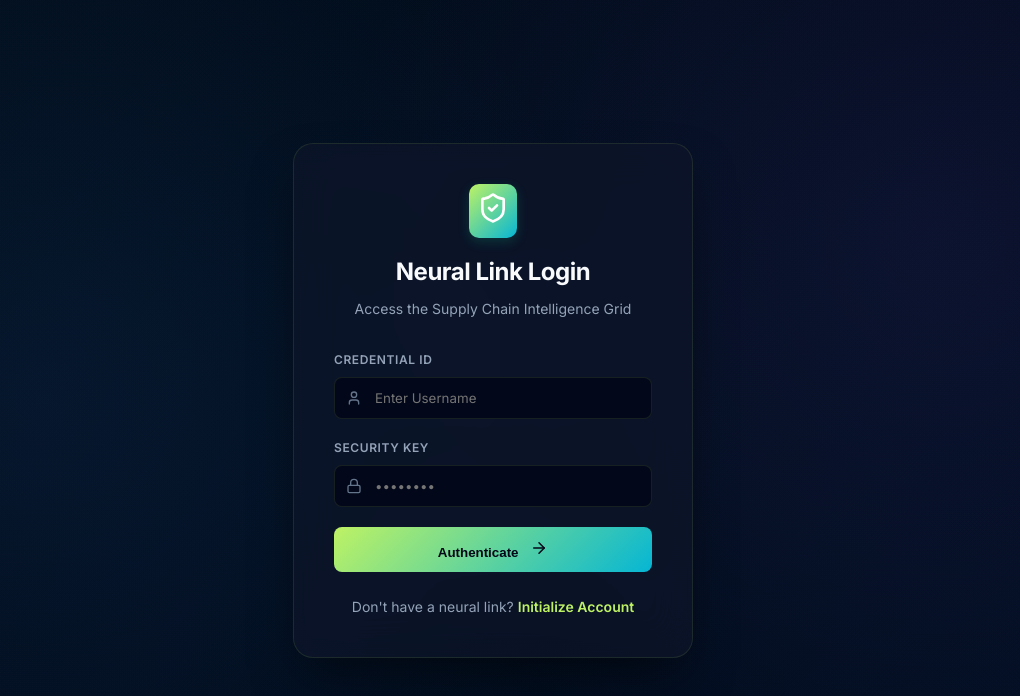
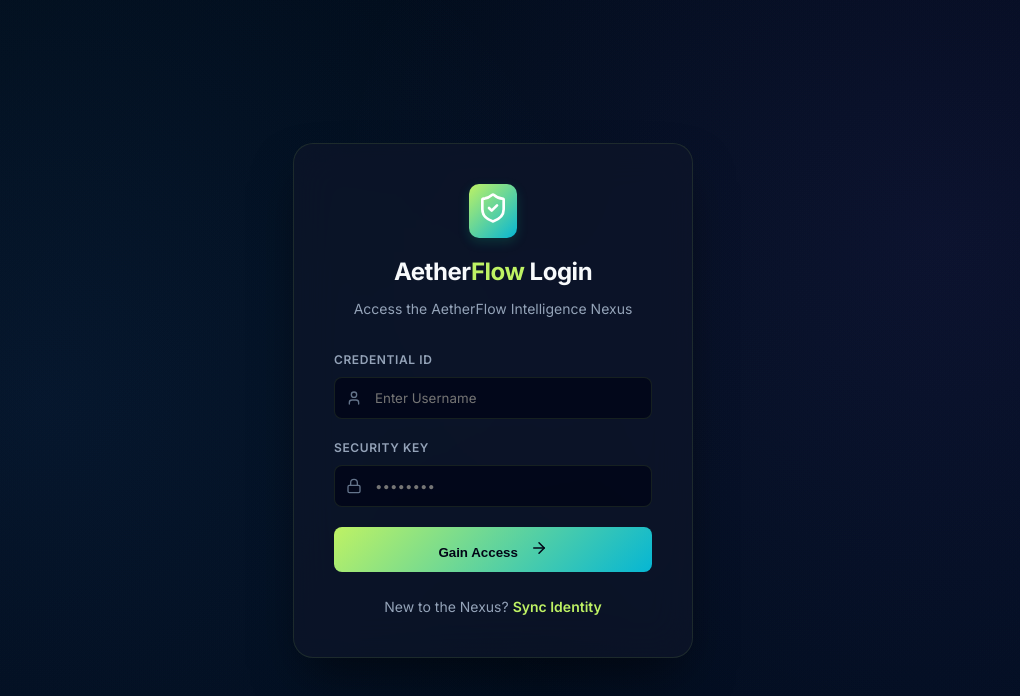
Before and after one commit to MRINALPRAKASHFSD/Supply_Chain_Optimization, a Next.js app in the folder webapp/: page /login in a window 1280 px wide. Shown: the top 696 px of the page, without its empty margins (147-1167 px from the left). Built offline with nearby package versions, Linux system fonts and the light colour scheme.

Commit message:
Bringing the authentication experience into the AetherFlow brand ecosystem.

```diff
--- a/webapp/src/app/login/page.js
+++ b/webapp/src/app/login/page.js
@@ -48,8 +48,8 @@ export default function LoginPage() {
           <div className={`${styles.logoBadge} ${styles.authLogo}`}>
             <ShieldCheck size={32} />
           </div>
-          <h1 className={styles.authTitle}>Neural Link Login</h1>
-          <p className={styles.authSubtitle}>Access the Supply Chain Intelligence Grid</p>
+          <h1 className={styles.authTitle}>Aether<span style={{ color: '#bef264' }}>Flow</span> Login</h1>
+          <p className={styles.authSubtitle}>Access the AetherFlow Intelligence Nexus</p>
         </div>
 
         <form className={styles.authForm} onSubmit={handleLogin}>
@@ -88,13 +88,13 @@ export default function LoginPage() {
           </div>
 
           <button type="submit" className={styles.authButton} disabled={loading}>
-            {loading ? 'Decrypting Access...' : 'Authenticate'} <ArrowRight size={18} style={{ marginLeft: '8px' }} />
+            {loading ? 'Initializing Nexus...' : 'Gain Access'} <ArrowRight size={18} style={{ marginLeft: '8px' }} />
           </button>
         </form>
 
         <div className={styles.authFooter}>
-          Don't have a neural link?
-          <Link href="/signup" className={styles.authLink}>Initialize Account</Link>
+          New to the Nexus?
+          <Link href="/signup" className={styles.authLink}>Sync Identity</Link>
         </div>
       </div>
     </div>
--- a/webapp/src/app/signup/page.js
+++ b/webapp/src/app/signup/page.js
@@ -53,8 +53,8 @@ export default function SignupPage() {
           <div className={`${styles.logoBadge} ${styles.authLogo}`}>
             <ShieldCheck size={32} />
           </div>
-          <h1 className={styles.authTitle}>Initialize Neural Link</h1>
-          <p className={styles.authSubtitle}>Register your identity on the Supply Chain Grid</p>
+          <h1 className={styles.authTitle}>Initialize Identity</h1>
+          <p className={styles.authSubtitle}>Register on the AetherFlow Intelligence Nexus</p>
         </div>
 
         <form className={styles.authForm} onSubmit={handleSignup}>
@@ -109,7 +109,7 @@ export default function SignupPage() {
           </div>
 
           <button type="submit" className={styles.authButton} disabled={loading}>
-            {loading ? 'Initializing Interface...' : 'Create Account'} <PlusCircle size={18} style={{ marginLeft: '8px' }} />
+            {loading ? 'Propagating Identity...' : 'Sync Identity'} <PlusCircle size={18} style={{ marginLeft: '8px' }} />
           </button>
         </form>
 
```
